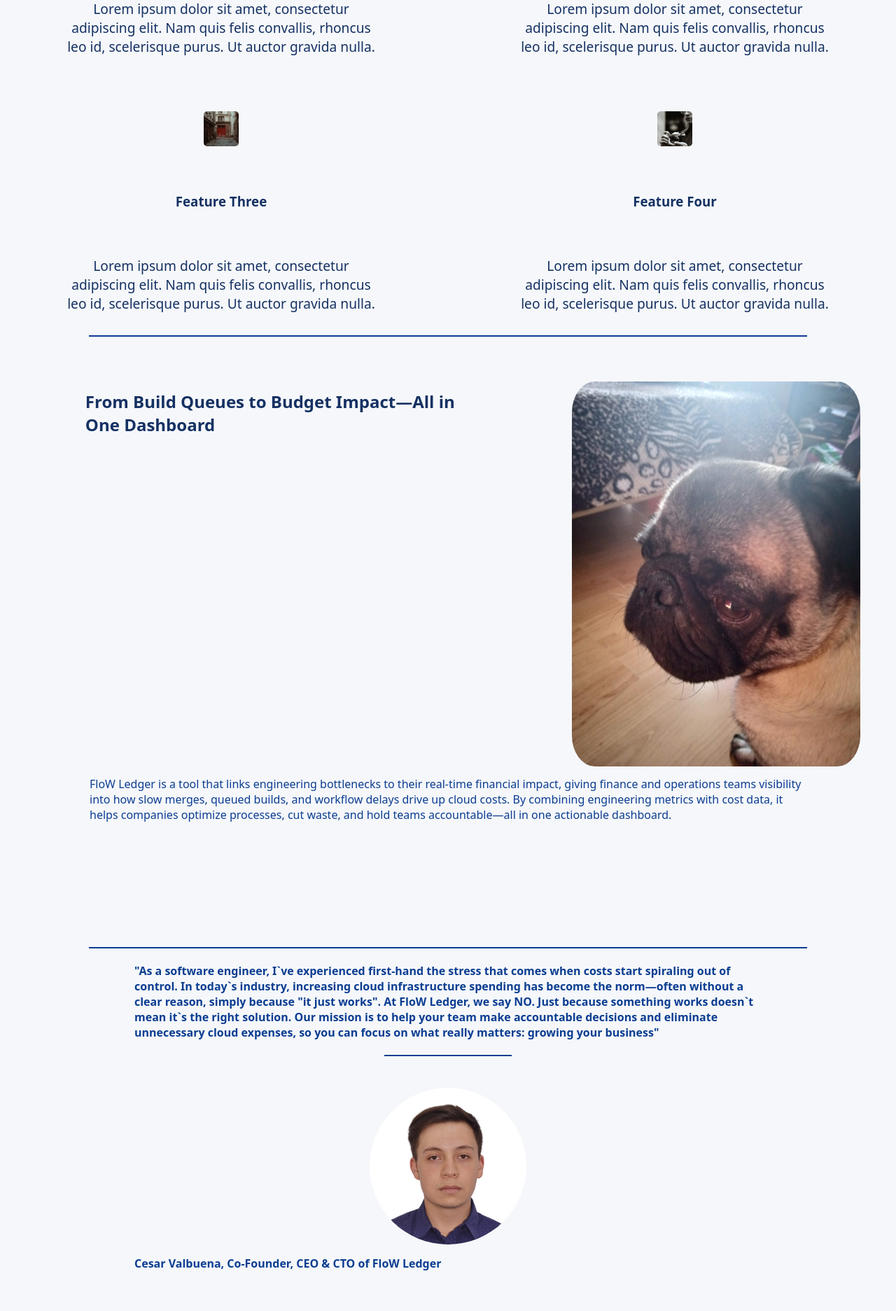
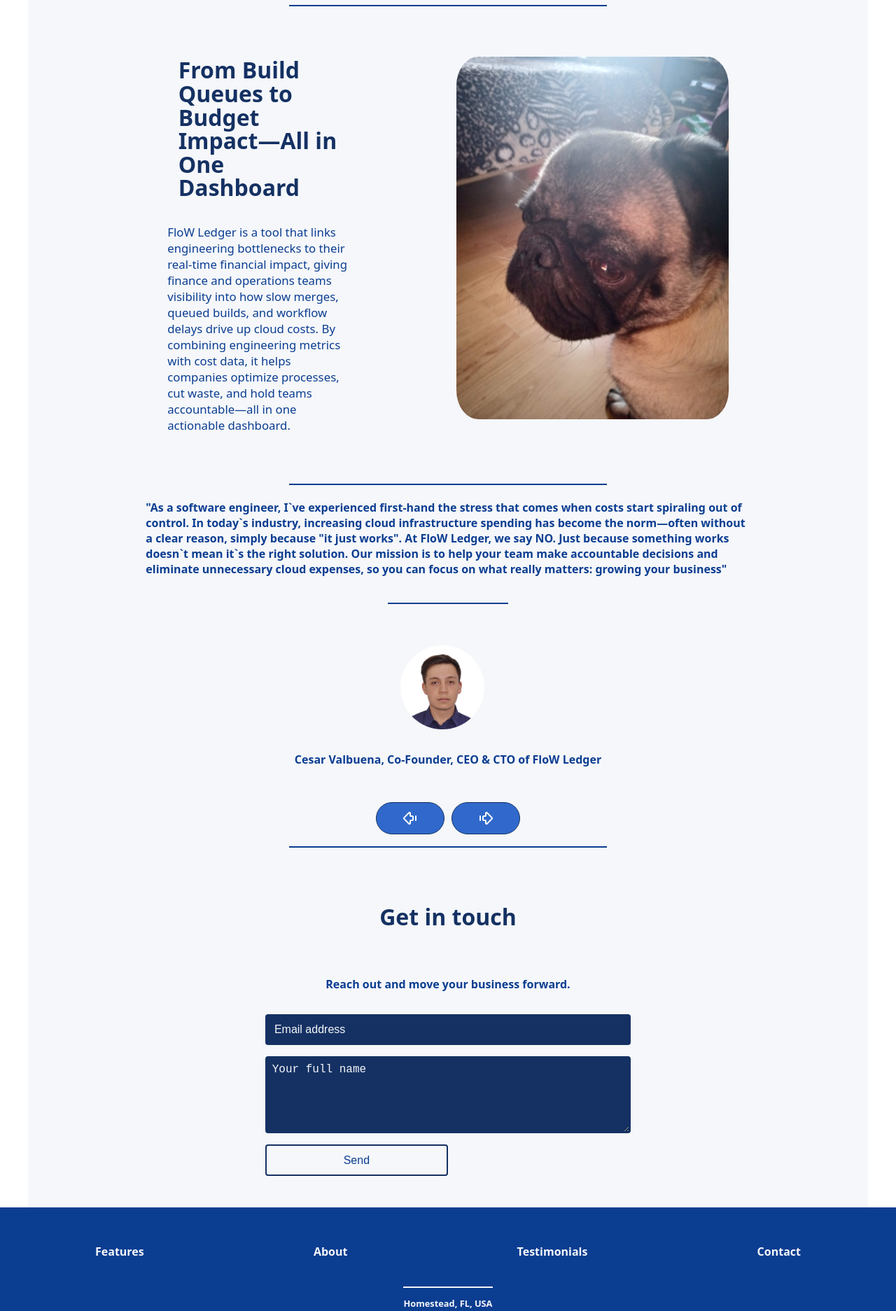
Before and after one commit to CesarValbuena2725/FloW-Ledger-Landing-page, a React (Vite) app in the folder FloW_Landing/: page / in a window 1280 px wide. Shown: the part 820-2693 px from the top of the page at 70% size. Built offline with nearby package versions, Linux system fonts and the light colour scheme.

Commit message:
Full responsiveness ready

```diff
--- a/FloW_Landing/src/App.css
+++ b/FloW_Landing/src/App.css
@@ -1,7 +1,24 @@
-body {
+html, body {
   margin: 0;
   padding: 0;
   font-family: system-ui, sans-serif;
+  /* Prevent accidental horizontal scroll from overflowing children */
+  overflow-x: hidden;
+}
+
+/* Use border-box globally to make percentage paddings/margins predictable */
+*, *::before, *::after {
+  box-sizing: border-box;
+}
+
+img, picture, video {
+  max-width: 100%;
+  height: auto;
+  display: block;
+}
+
+svg {
+  display: block;
 }
 
 
@@ -53,6 +70,17 @@
   padding: 5% 0%;
 }
 
+
+.basic-button{
+  padding: 8px 30px;
+  font-size: 0.9rem;
+  border-radius: 9999px;
+  display: inline-flex;
+  align-items: center;
+  justify-content: center;
+}
+
+
 .feature-holder {
   display: grid;
   grid-template-columns: repeat(2, 1fr);
@@ -78,8 +106,9 @@
 .footer {
   position: relative;
   width: 100%;
-  height: 20vh;
   background-color: #0B3D91;
+  box-sizing: border-box;
+  padding: 1.25rem 0 2rem 0; /* give vertical breathing room without forcing overflow */
 }
 
 .contact {
@@ -88,14 +117,17 @@
   display: flex;
   gap: 35px;
   justify-content: center;
+  flex-wrap: wrap; /* allow nav items to wrap on smaller widths */
 }
 
 .footer-contact {
   margin: 0;
-  padding: 5% 0%;
+  padding: 1% 1rem;
   display: flex;
-  gap: 35px;
+  gap: 12px;
   justify-content: center;
+  flex-wrap: wrap; /* important to prevent horizontal overflow */
+  align-items: center;
 }
 
 .contact li{
@@ -103,6 +135,16 @@
   list-style: none;
   font-weight: bold;
   color: #153163;
+  padding: 6px 8px;
+  border-radius: 8px;
+  transition: box-shadow 0.18s ease, transform 0.12s ease;
+  display: inline-block;
+}
+
+.contact li:hover{
+  cursor: pointer;
+  box-shadow: 0 6px 14px rgba(21,48,99,0.12);
+  transform: translateY(-2px);
 }
 
 .footer-contact li{
@@ -110,6 +152,31 @@
   list-style: none;
   font-weight: bold;
   color: #F5F7FA;
+  padding: 6px 8px;
+  border-radius: 8px;
+  transition: box-shadow 0.18s ease, transform 0.12s ease;
+  display: inline-block;
+  white-space: normal; /* allow wrapping inside items */
+  text-align: center;
+}
+
+.footer-contact li:hover{
+  cursor: pointer;
+  box-shadow: 0 6px 14px rgba(245,247,250,0.12);
+  transform: translateY(-2px);
+}
+
+/* guard against long unbroken text in footer paragraph */
+.footer p{
+  display: block;
+  width: 100%;
+  font-size: .8rem;
+  color: #F5F7FA;
+  text-align: center;
+  justify-content: center;
+  font-weight: bold;
+  white-space: normal;
+  word-break: break-word;
 }
 
 .footer hr {
@@ -126,3 +193,108 @@
   justify-content: center;
   font-weight: bold;
 }
+
+/* -------------------- Responsive Layout (Desktop / Tablet) -------------------- */
+:root{
+  --max-width: 1200px;
+}
+
+/* Center content and constrain max width on larger screens */
+.content-body{
+  padding: 0 1rem;
+}
+
+@media (min-width: 768px){
+  .header{
+    height: 12vh;
+  }
+
+  .header img{
+    width: auto;
+    max-width: 240px;
+  }
+
+  .content-body h2{
+    font-size: 2rem;
+    padding: 1% 6%;
+  }
+
+  .impact-paragraph{
+    font-size: 1.1rem;
+    padding: 1% 6%;
+  }
+
+  .feature-holder{
+    grid-template-columns: repeat(3, 1fr);
+    gap: 1.5rem;
+    padding: 0 4%;
+  }
+
+  .main-benefit{
+    grid-template-columns: repeat(2, 1fr);
+    padding: 2% 6%;
+    gap: 2rem;
+    max-width: var(--max-width);
+    margin: 0 auto;
+    align-items: center;
+  }
+
+  .button-holder{
+    gap: 10px;
+    padding: 3% 0;
+  }
+
+  .separator{
+    width: 60%;
+  }
+
+  .contact, .footer-contact{
+    justify-content: space-between;
+    padding: 2% 10%;
+  }
+
+  .contact li{
+    font-size: 1rem;
+  }
+
+  .footer-contact li{
+    font-size: 1rem;
+  }
+}
+
+@media (min-width: 1024px){
+  .content-body{
+    max-width: var(--max-width);
+    margin: 0 auto;
+    padding: 0 2rem;
+  }
+
+  .header{
+    height: 14vh;
+    justify-content: flex-start;
+    padding-left: 4rem;
+  }
+
+  .header img{
+    max-width: 320px;
+  }
+
+  .feature-holder{
+    grid-template-columns: repeat(4, 1fr);
+  }
+
+  .main-benefit{
+    grid-template-columns: repeat(1, 1fr);
+    gap: 2.5rem;
+    padding: 3% 8%;
+  }
+
+  .separator{
+    width: 40%;
+  }
+
+  .basic-button{
+    padding: 10px 36px;
+    font-size: 0.95rem;
+  }
+}
--- a/FloW_Landing/src/App.jsx
+++ b/FloW_Landing/src/App.jsx
@@ -1,4 +1,4 @@
-import { useState } from 'react'
+
 import BasicButton from './components/basicButton'
 import FeatureDisplay from './components/featureDisplay'
 import GeneralCard from './components/generalCard'
@@ -19,9 +19,9 @@
       <main className='content-body'>
         {/* Navigation */}
         <nav>
-          <ul className='contact'>
-            <li>Features |</li>
-            <li>About |</li>
+          <ul className='contact' style={{borderBottom: '2px solid #0B3D91'}}>
+            <li>Features </li>
+            <li>About </li>
             <li>Contact</li>
           </ul>
         </nav>
@@ -94,9 +94,9 @@
 
       <footer className='footer'>
         <ul className='footer-contact'>
-          <li>Features |</li>
-          <li>About |</li>
-          <li onClick={() => alert('Sorry, this feature is still undergoing some work!')}>Testimonials |</li>
+          <li>Features </li>
+          <li>About </li>
+          <li onClick={() => alert('Sorry, this feature is still undergoing some work!')}>Testimonials </li>
           <li>Contact</li>
         </ul>
         <hr />
--- a/FloW_Landing/src/components/basicButton.jsx
+++ b/FloW_Landing/src/components/basicButton.jsx
@@ -1,19 +1,21 @@
 
 
 export default function BasicButton({
-    borderCol,
-    backgroundCol,
+    borderCol = '#153163',
+    backgroundCol = '#3069CB',
     text,
-    textColor,
-    onClick
+    textColor = '#FFFFFF',
+    onClick,
+    ariaLabel = ''
 }) {
 
     return (
         <button
+            className="basic-button"
+            aria-label={ariaLabel}
+            title={ariaLabel}
             onClick={onClick}
             style={{
-                padding: "8px 30px",
-                fontSize: "8px",
                 backgroundColor: backgroundCol,
                 border: `1px solid ${borderCol}`,
                 color: textColor,
--- a/FloW_Landing/src/components/carruselComponent.jsx
+++ b/FloW_Landing/src/components/carruselComponent.jsx
@@ -15,21 +15,40 @@
 const Image = styled.img`
     display: block;
     margin: 0 auto;
-    width: 25%;
+    width: 35%;
+    max-width: 160px;
     height: auto;
     border-radius: 100%;
-    object-fit: fit;
+    object-fit: cover;
+
+    @media (min-width: 768px) {
+      width: 140px;
+      margin: 1rem 0;
+    }
+
+    @media (min-width: 1024px) {
+      width: 120px;
+      margin: 0 1rem 0 0;
+    }
 `;
 
 const Section = styled.section`
-    padding: 0% 15%;
+    padding: 0% 8%;
+    display: flex;
+    flex-direction: column;
+    align-items: center;
+    gap: 1rem;
+
+    @media (min-width: 768px){
+      padding: 0% 12%;
+    }
 `;
 
 const ButtonsContainer = styled.div`
     display: flex;
     justify-content: center;
     gap: 5%;
-    padding: 5% 0%;
+    padding: 2% 0%;
 `;
 
 const Comments = [
@@ -78,12 +97,14 @@
             <ButtonsContainer>
                 <BasicButton
                     onClick={handlePrevious}
+                    ariaLabel={"Previous testimonial"}
                     backgroundCol={'#3069CB'}
                     borderCol={'#153163'}
                     text={<ArrowBigLeftDash />}
                 />
                 <BasicButton
                     onClick={handleNext}
+                    ariaLabel={"Next testimonial"}
                     backgroundCol={'#3069CB'}
                     borderCol={'#153163'}
                     text={<ArrowBigRightDash />}
--- a/FloW_Landing/src/components/contactForm.jsx
+++ b/FloW_Landing/src/components/contactForm.jsx
@@ -8,8 +8,8 @@
   flex-direction: column;
   gap: 1rem;
   width: 90%;
-  margin: 0;
-  padding: 10% 5%;
+  margin: 0 auto;
+  padding: 8% 5%;
   background: none;
   border-radius: 8px;
 
@@ -17,10 +17,19 @@
     color: #F5F7FA;
     opacity: 1;
   }
+
+  @media (min-width: 768px){
+    width: 70%;
+    padding: 4% 2%;
+  }
+
+  @media (min-width: 1024px){
+    width: 50%;
+  }
 `;
 
 const StyledInput = styled.input`
-  padding: 0.5rem;
+  padding: 0.7rem;
   border: 2px solid #153163;
   background-color: #153163;
   border-radius: 4px;
@@ -42,7 +51,7 @@
   color: #F5F7FA;
   font-size: 1rem;
   resize: vertical;
-  width: 80%;
+  width: 100%;
 `;
 
 const StyledButton = styled.button`
@@ -68,8 +77,11 @@
 
   useEffect(() => {
     if (state.succeeded) {
-      setEmail("");
-      setMessage("");
+      // avoid synchronous setState calls inside effect to prevent cascading renders
+      setTimeout(() => {
+        setEmail("");
+        setMessage("");
+      }, 0);
       alert("Message sent! 🎉");
     }
   }, [state.succeeded]);
--- a/FloW_Landing/src/components/featureDisplay.jsx
+++ b/FloW_Landing/src/components/featureDisplay.jsx
@@ -7,6 +7,14 @@
     display: flex;
     flex-direction: column;
     padding: 5% 15%;
+
+    @media (min-width: 768px){
+      padding: 4% 6%;
+    }
+
+    @media (min-width: 1024px){
+      padding: 3% 4%;
+    }
 `;
 
 const FeatureImage = styled.div`
--- a/FloW_Landing/src/components/generalCard.jsx
+++ b/FloW_Landing/src/components/generalCard.jsx
@@ -1,50 +1,186 @@
 import styled from "styled-components"
+import { useRef, useEffect } from 'react'
+
+const Section = styled.section`
+    margin: 0;
+    padding: 5% 6%; /* increased horizontal padding */
+    display: grid;
+    gap: 0.75rem;
+    grid-template-columns: 1fr auto;
+    /* Mobile: title and image in the first row, description spans full width below */
+    grid-template-areas:
+      "title image"
+      "description description";
+    align-items: start;
+
+    @media (min-width: 768px) and (max-width: 1023px){
+      /* Tablet: constrain image width and align center */
+      padding: 4% 6%;
+      grid-template-columns: 1fr 360px;
+      grid-template-areas: "left image";
+      gap: 1rem;
+      align-items: center;
+    }
+
+    @media (min-width: 1024px){
+      /* Desktop: image matches left column height */
+      padding: 4% 8%;
+      grid-template-columns: 1fr 520px;
+      grid-template-areas: "left image";
+      gap: 1.5rem;
+      align-items: stretch;
+    }
+`;
+
+const LeftColumn = styled.div`
+  display: contents; /* transparent on mobile so grid placement of children stays the same */
+
+  @media (min-width: 768px) and (max-width: 1023px){
+    display: flex;
+    flex-direction: column;
+    grid-area: left;
+    justify-content: center;
+    gap: 0.5rem;
+  }
+
+  @media (min-width: 1024px){
+    display: flex;
+    flex-direction: column;
+    grid-area: left;
+    justify-content: center;
+    gap: 0.75rem;
+  }
+`;
 
 const Title = styled.h2`
-    width: 50%;
-    height: auto;
-    color: #FFD3D5;
+    grid-area: title;
     margin: 0;
+    color: #153163;
+    font-weight: 800;
+    line-height: 1.05;
+
+    @media (min-width: 768px) and (max-width: 1023px){
+      /* inside LeftColumn on tablet */
+      grid-area: none;
+      margin-bottom: 0.5rem;
+      font-size: 1.8rem;
+    }
+
+    @media (min-width: 1024px){
+      grid-area: none;
+      margin-bottom: 0.5rem;
+      font-size: 2.4rem;
+    }
 `;
 
 const Description = styled.p`
+    grid-area: description;
     margin: 0;
-    padding: 0% 10% 10%;
+    padding: 0.75rem 0 0 0;
     color: #0B3D91;
+    font-size: 1rem;
+
+    @media (min-width: 768px) and (max-width: 1023px){
+      grid-area: none;
+      padding: 0.5rem 0 0 0;
+      font-size: 1rem;
+    }
+
+    @media (min-width: 1024px){
+      grid-area: none;
+      padding: 0.75rem 0 0 0;
+      font-size: 1.05rem;
+    }
 `;
 
 const Image = styled.img`
-    align-self: center;
-    width: 35%;
+    grid-area: image;
+    width: 140px;
     height: auto;
     border-radius: 8%;
-    object-fit: fit;
-`;
+    object-fit: cover;
+    align-self: center;
+    justify-self: center;
+    /* never exceed the visual height of the left column (title + description) */
+    max-height: var(--left-height, none);
 
-const Section = styled.section`
-    margin: 0;
-    display: flex;
-    flex-direction: row;
-    padding: 0% 4%;
-    gap: 5%;
+    @media (min-width: 768px) and (max-width: 1023px){
+      width: auto;
+      max-width: 360px;
+      height: auto;
+      max-height: var(--left-height, 360px);
+      align-self: center;
+      justify-self: end;
+    }
+
+    @media (min-width: 1024px){
+      width: auto;
+      max-width: 520px;
+      height: 100%; /* prefer to stretch but constrained by max-height */
+      max-height: var(--left-height, 520px);
+      align-self: stretch;
+      justify-self: end;
+    }
 `;
 
 export default function GeneralCard({ title, description, img }) {
+    const sectionRef = useRef(null)
+    const titleRef = useRef(null)
+    const descRef = useRef(null)
+
+    useEffect(() => {
+        if (!sectionRef.current) return
+
+        const update = () => {
+            const tH = titleRef.current ? titleRef.current.getBoundingClientRect().height : 0
+            const dH = descRef.current ? descRef.current.getBoundingClientRect().height : 0
+            const total = Math.ceil(tH + dH)
+            sectionRef.current.style.setProperty('--left-height', `${total}px`)
+        }
+
+        update()
+
+        // Observe size changes
+        const ro = new (window.ResizeObserver || window.MutationObserver)((entries) => {
+            update()
+        })
+
+        if (titleRef.current) ro.observe(titleRef.current)
+        if (descRef.current) ro.observe(descRef.current)
+
+        window.addEventListener('resize', update)
+
+        return () => {
+            try {
+                if (titleRef.current) ro.unobserve(titleRef.current)
+                if (descRef.current) ro.unobserve(descRef.current)
+            } catch (e) {}
+            window.removeEventListener('resize', update)
+            if (ro && ro.disconnect) ro.disconnect()
+        }
+    }, [])
+
     return (
         <>
-            <Section>
-                <Title>
-                    {title}
-                </Title>
+            <Section ref={sectionRef}>
+                <LeftColumn>
+                  <Title ref={titleRef}>
+                      {title}
+                  </Title>
+
+                  <Description ref={descRef}>
+                      {description}
+                  </Description>
+                </LeftColumn>
 
                 <Image
                     src={img}
+                    alt={title}
+                    onLoad={() => { /* trigger the resize observer update via DOM mutation */
+                        if (titleRef.current) titleRef.current.style.zoom = '1'
+                    }}
                 />
             </Section>
-
-            <Description>
-                {description}
-            </Description>
         </>
     )
 }
```
